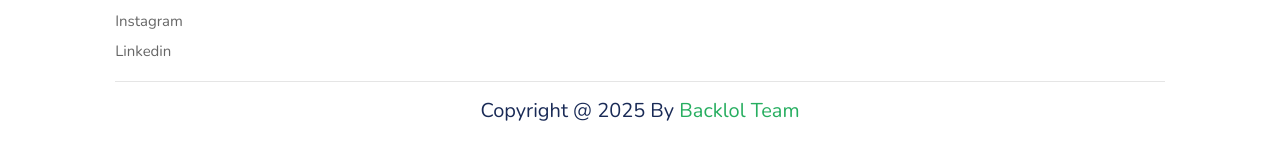
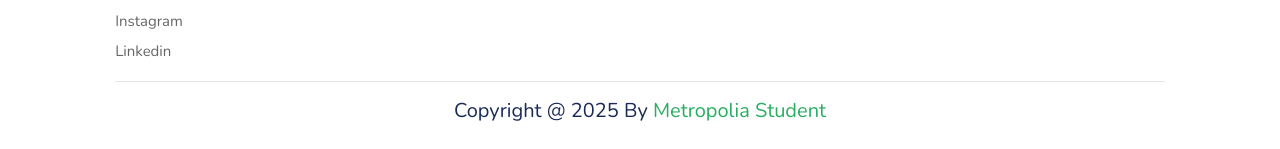
Before and after one commit to 123mahendra/Restro_Project_Management_System, a Flask app: page /order in a window 1280 px wide. Shown: the part 1140-1289 px from the top of the page. Run offline with Flask 3, Linux system fonts and the light colour scheme.

Commit message:
changes name

```diff
--- a/templates/dish.html
+++ b/templates/dish.html
@@ -106,7 +106,7 @@
 
     </div>
 
-    <div class="credit"> copyright @ 2025 by <span> Backlol team</span> </div>
+    <div class="credit"> copyright @ 2025 by <span> Metropolia Student</span> </div>
 
 </section>
 
--- a/templates/order.html
+++ b/templates/order.html
@@ -148,7 +148,7 @@
 
     </div>
 
-    <div class="credit"> copyright @ 2025 by <span> Backlol team</span> </div>
+    <div class="credit"> copyright @ 2025 by <span> Metropolia Student</span> </div>
 
 </section>
 
--- a/templates/review.html
+++ b/templates/review.html
@@ -179,7 +179,7 @@
 
     </div>
 
-    <div class="credit"> copyright @ 2025 by <span> Backlol team</span> </div>
+    <div class="credit"> copyright @ 2025 by <span> Metropolia Student</span> </div>
 
 </section>
 
```
